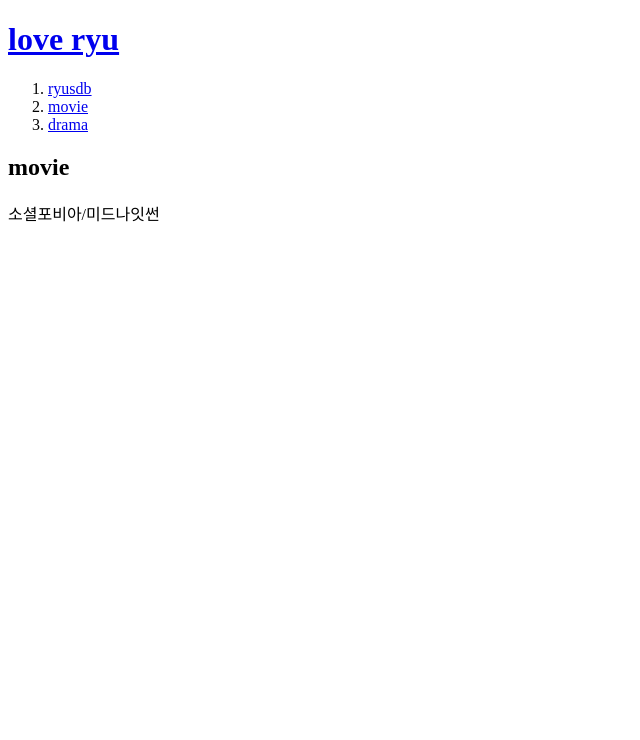
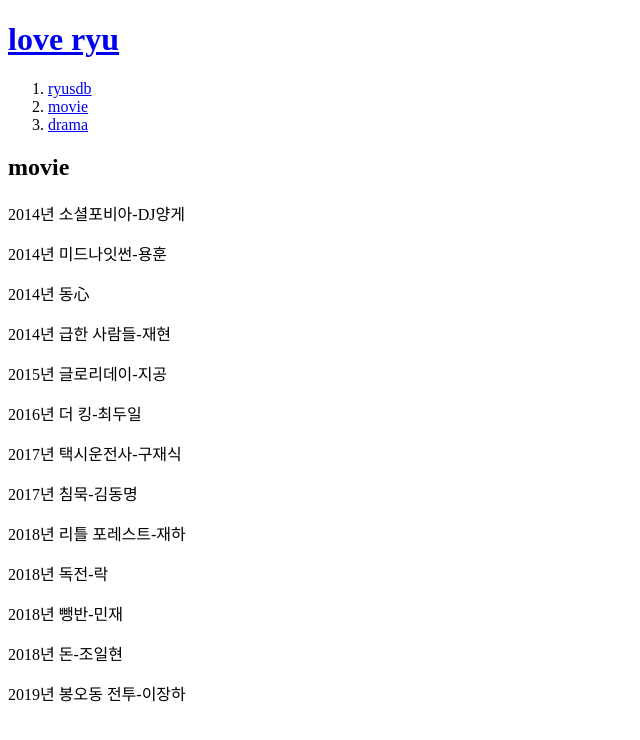
Before and after one commit to ryuryu0925/ryusdb, a plain HTML site: page 2.html in a window 1280 px wide. Shown: the whole page, without its empty margins (0-640 px from the left). Drawn offline with Linux system fonts and the light colour scheme.

Commit message:
ryuryu
movie, drama

```diff
--- a/2.html
+++ b/2.html
@@ -12,6 +12,18 @@
     <li><a href="3.html">drama</a></li>
   </ol>
   <h2>movie</h2>
-  <p>소셜포비아/미드나잇썬</p>
+  <p>2014년 소셜포비아-DJ양게</p>
+  <p>2014년 미드나잇썬-용훈</p>
+  <p>2014년 동心</p>
+  <p>2014년 급한 사람들-재현</p>
+  <p>2015년 글로리데이-지공</p>
+  <p>2016년 더 킹-최두일</p>
+  <p>2017년 택시운전사-구재식</p>
+  <p>2017년 침묵-김동명</p>
+  <p>2018년 리틀 포레스트-재하</p>
+  <p>2018년 독전-락</p>
+  <p>2018년 뺑반-민재</p>
+  <p>2018년 돈-조일현</p>
+  <p>2019년 봉오동 전투-이장하</p>
 </body>
 </html>
```
Also changed, not shown: 3.html (+3 -4 lines), 운빨.jpg (added), 응답하라_1988_0.jpg (added).
